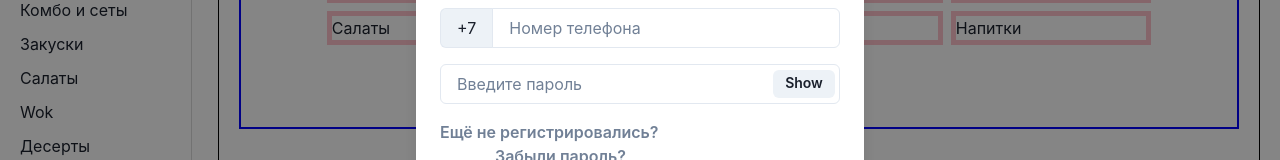
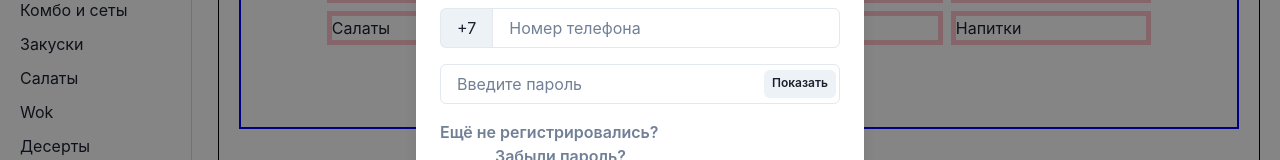
Before and after one commit to RskullW/food_in_flight, a React (Create React App) app in the folder foodinflight_frontend/: page / in a window 1280 px wide. Both pictures are taken after a click on the button "Войти". Shown: the part 306-466 px from the top of the page. Built offline with nearby package versions, Linux system fonts and the light colour scheme; no server answers.

Commit message:
feat: updated Enter alert dialog

```diff
--- a/foodinflight_frontend/src/components/EnterAlertDialog.jsx
+++ b/foodinflight_frontend/src/components/EnterAlertDialog.jsx
@@ -45,7 +45,7 @@ const EnterAlerDialog = () => {
               <Stack spacing={4}>
                 <InputGroup>
                   <InputLeftAddon children='+7' />
-                  <Input type='tel' placeholder='Номер телефона'/>
+                  <Input type='number' placeholder='Номер телефона'/>
                 </InputGroup>
                 <PasswordInput />
                 <Box >
--- a/foodinflight_frontend/src/components/EnterPassword.jsx
+++ b/foodinflight_frontend/src/components/EnterPassword.jsx
@@ -17,9 +17,9 @@ function PasswordInput() {
                 type={show ? 'text' : 'password'}
                 placeholder='Введите пароль'
             />
-            <InputRightElement width='4.5rem'>
-                <Button h='1.75rem' size='sm' onClick={handleClick}>
-                    {show ? 'Hide' : 'Show'}
+            <InputRightElement width='5rem'>
+                <Button h='1.75rem' size='xs' onClick={handleClick}>
+                {show ? 'Убрать' : 'Показать'}
                 </Button>
             </InputRightElement>
         </InputGroup>
```
